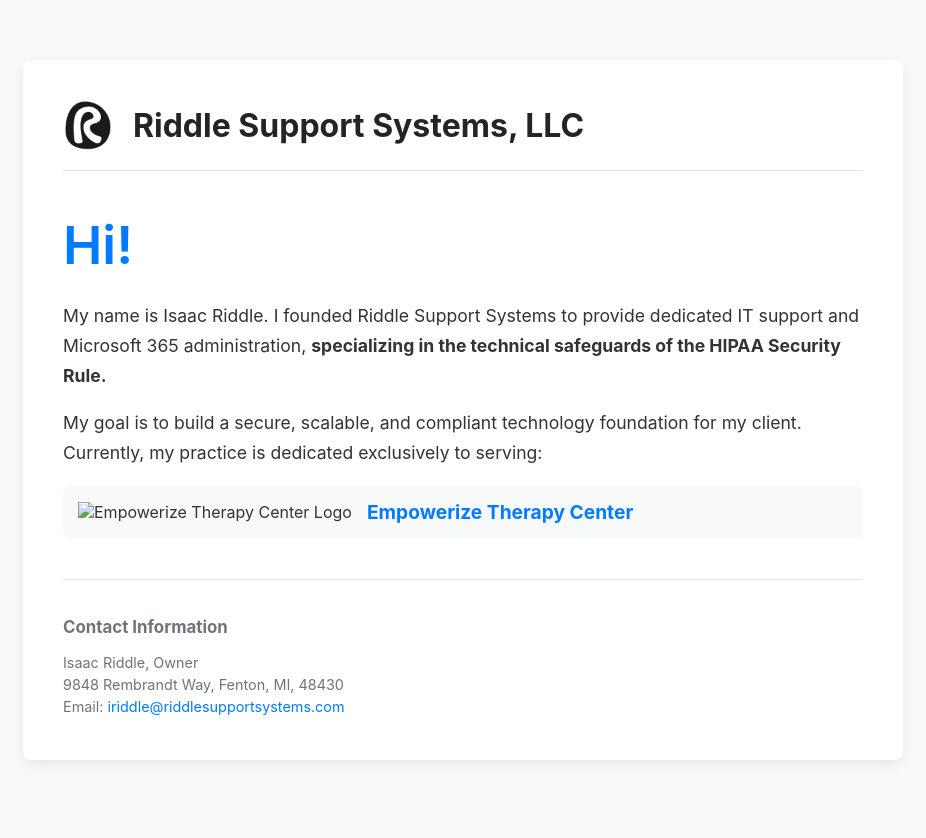
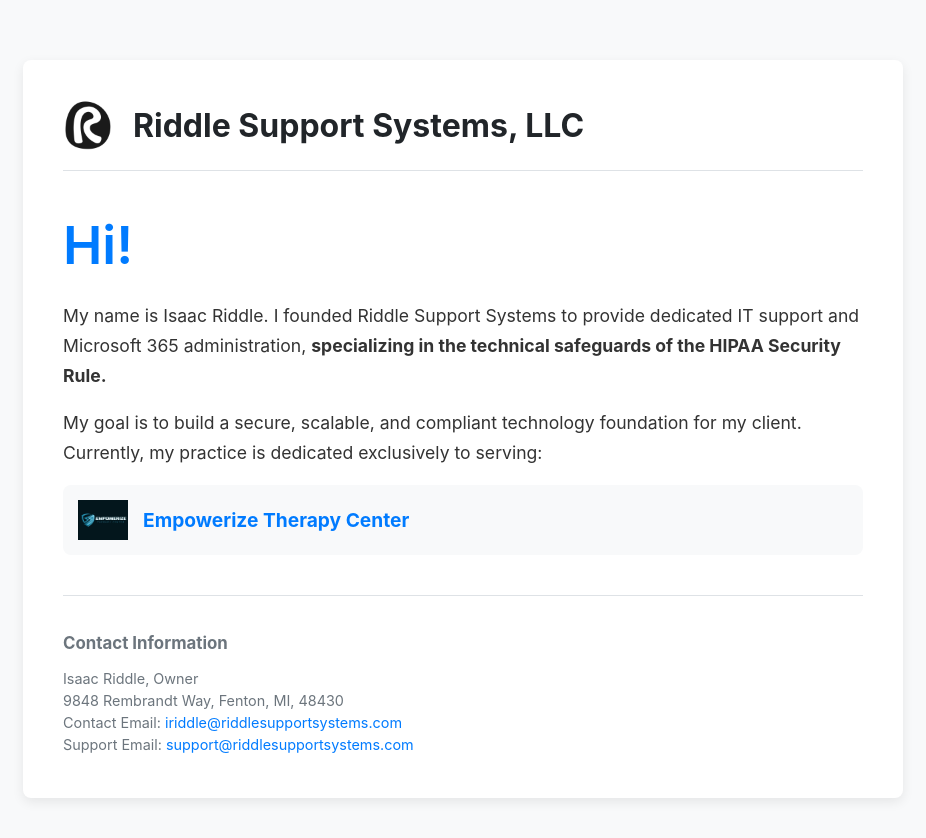
Before and after one commit to Riddle-Support-Systems/rss-landingpage, a plain HTML site: page index.html in a window 1280 px wide. Shown: the whole page, without its empty margins (177-1103 px from the left). Drawn offline with Linux system fonts and the light colour scheme.

Commit message:
Updated logos

```diff
--- a/index.html
+++ b/index.html
@@ -108,7 +108,7 @@
     <div class="container">
 
         <header>
-            <img src="logo.png" alt="Riddle Support Systems Logo">
+            <img src="Assets/rss_logo.png" alt="Riddle Support Systems Logo">
             <h1>Riddle Support Systems, LLC</h1>
         </header>
 
@@ -121,7 +121,7 @@
             </p>
 
             <div class="client-showcase">
-                <img src="empowerize-logo.png" alt="Empowerize Therapy Center Logo">
+                <img src="Assets/empowerize_logo.png" alt="Empowerize Therapy Center Logo">
                 <a href="https://www.empowerizetherapy.com" target="_blank">Empowerize Therapy Center</a>
             </div>
         </main>
@@ -130,7 +130,8 @@
             <h3>Contact Information</h3>
             <p>Isaac Riddle, Owner</p>
             <p>9848 Rembrandt Way, Fenton, MI, 48430 </p>
-            <p>Email: <a href="mailto:iriddle@riddlesupportsystems.com">iriddle@riddlesupportsystems.com</a></p>
+            <p>Contact Email: <a href="mailto:iriddle@riddlesupportsystems.com">iriddle@riddlesupportsystems.com</a></p>
+            <p>Support Email: <a href="mailto:support@riddlesupportsystems.com">support@riddlesupportsystems.com</a></p>
         </footer>
 
     </div>
```
Also changed, not shown: Assets/empowerize_logo.png (renamed from empowerize_logo.png), Assets/rss_logo.png (renamed from logo.png).
